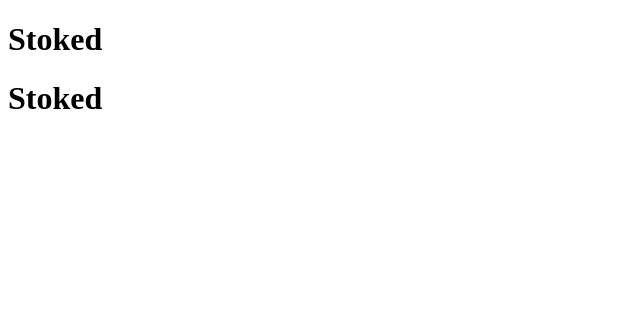
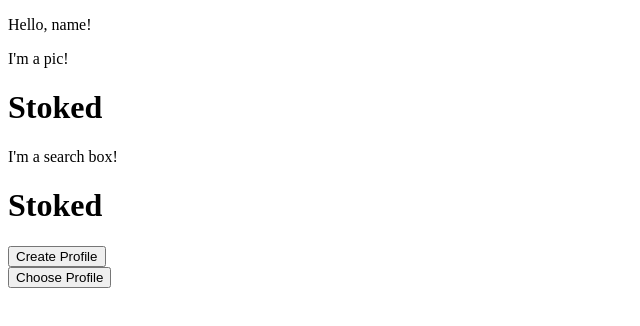
Before and after one commit to JTMcDuff/Stoked, a React (Create React App) app: page / in a window 1280 px wide. Shown: the top 326 px of the page, without its empty margins (0-640 px from the left). Built offline with nearby package versions, Linux system fonts and the light colour scheme.

Commit message:
Done stubbing out components.

```diff
--- a/src/App.js
+++ b/src/App.js
@@ -2,6 +2,8 @@
 import React, { Component } from 'react';
 import style from './style.css';
 import Header from './Header.js';
+import CreateProfile from './CreateProfile.js';
+import ChooseProfile from './ChooseProfile.js'
 
 class App extends Component {
   constructor(props) {
@@ -16,6 +18,8 @@ class App extends Component {
       <div class="App">
       <Header />
       <h1> Stoked </h1>
+      <CreateProfile />
+      <ChooseProfile />
       </div>
     )
   }
--- /dev/null
+++ b/src/ChooseProfile.js
@@ -0,0 +1,21 @@
+import React, { Component } from 'react';
+import style from './style.css';
+
+class ChooseProfile extends Component {
+  constructor(props) {
+    super(props);
+    this.state = {
+      data: []
+    };
+  }
+
+  render() {
+    return (
+      <div class="ChooseProfile">
+      <button> Choose Profile </button>
+      </div>
+    )
+  }
+}
+
+export default ChooseProfile;
--- /dev/null
+++ b/src/CreateProfile.js
@@ -0,0 +1,21 @@
+import React, { Component } from 'react';
+import style from './style.css';
+
+class CreateProfile extends Component {
+  constructor(props) {
+    super(props);
+    this.state = {
+      data: []
+    };
+  }
+
+  render() {
+    return (
+      <div class="CreateProfile">
+      <button> Create Profile </button>
+      </div>
+    )
+  }
+}
+
+export default CreateProfile;
--- a/src/Header.js
+++ b/src/Header.js
@@ -1,6 +1,8 @@
 // Header.js holds the title and quick access buttons.
 
 import React, { Component } from 'react';
+import HeaderProfile from './HeaderProfile.js';
+import Search from './Search.js';
 import style from './style.css';
 
 class Header extends Component {
@@ -14,8 +16,9 @@ class Header extends Component {
   render() {
     return (
       <div class="Header">
-
+      <HeaderProfile />
       <h1> Stoked </h1>
+      <Search />
       </div>
     )
   }
--- /dev/null
+++ b/src/HeaderProfile.js
@@ -0,0 +1,22 @@
+import React, { Component } from 'react';
+import style from './style.css';
+
+class HeaderProfile extends Component {
+  constructor(props) {
+    super(props);
+    this.state = {
+      data: []
+    };
+  }
+
+  render() {
+    return (
+      <div>
+      <p> Hello, name! </p>
+      <p> I'm a pic! </p>
+      </div>
+    )
+  }
+}
+
+export default HeaderProfile;
--- /dev/null
+++ b/src/Search.js
@@ -0,0 +1,21 @@
+import React, { Component } from 'react';
+import style from './style.css';
+
+class Search extends Component {
+  constructor(props) {
+    super(props);
+    this.state = {
+      data: []
+    };
+  }
+
+  render() {
+    return (
+      <div class="Header">
+      <p> I'm a search box! </p>
+      </div>
+    )
+  }
+}
+
+export default Search;
```
